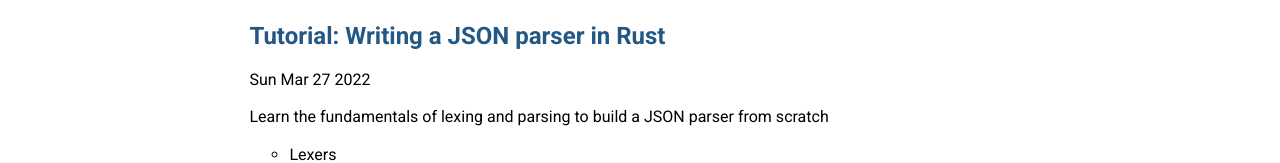
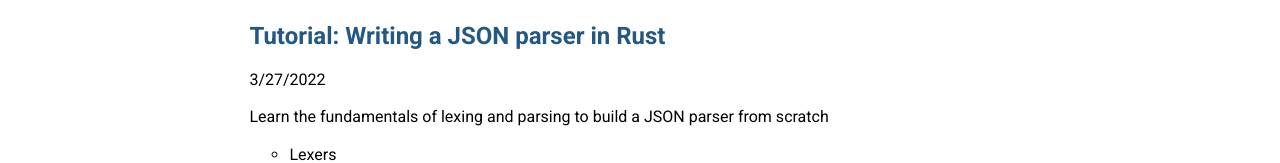
Before and after one commit to davimiku/blog.davimiku.com, a Next.js app: page /blog in a window 1280 px wide. Shown: the part 192-355 px from the top of the page. Built offline with nearby package versions, Linux system fonts and the light colour scheme; a small style sheet from the web is missing.

Commit message:
♻️ refactor formatted date

```diff
--- a/src/components/blog/publish_date/PublishDate.tsx
+++ b/src/components/blog/publish_date/PublishDate.tsx
@@ -17,5 +17,6 @@
       </Badge>
     )
   }
-  return <span>{new Date(date).toDateString()}</span>
+  const formattedDate = new Date(date).toLocaleDateString()
+  return <span>{formattedDate}</span>
 }
```
